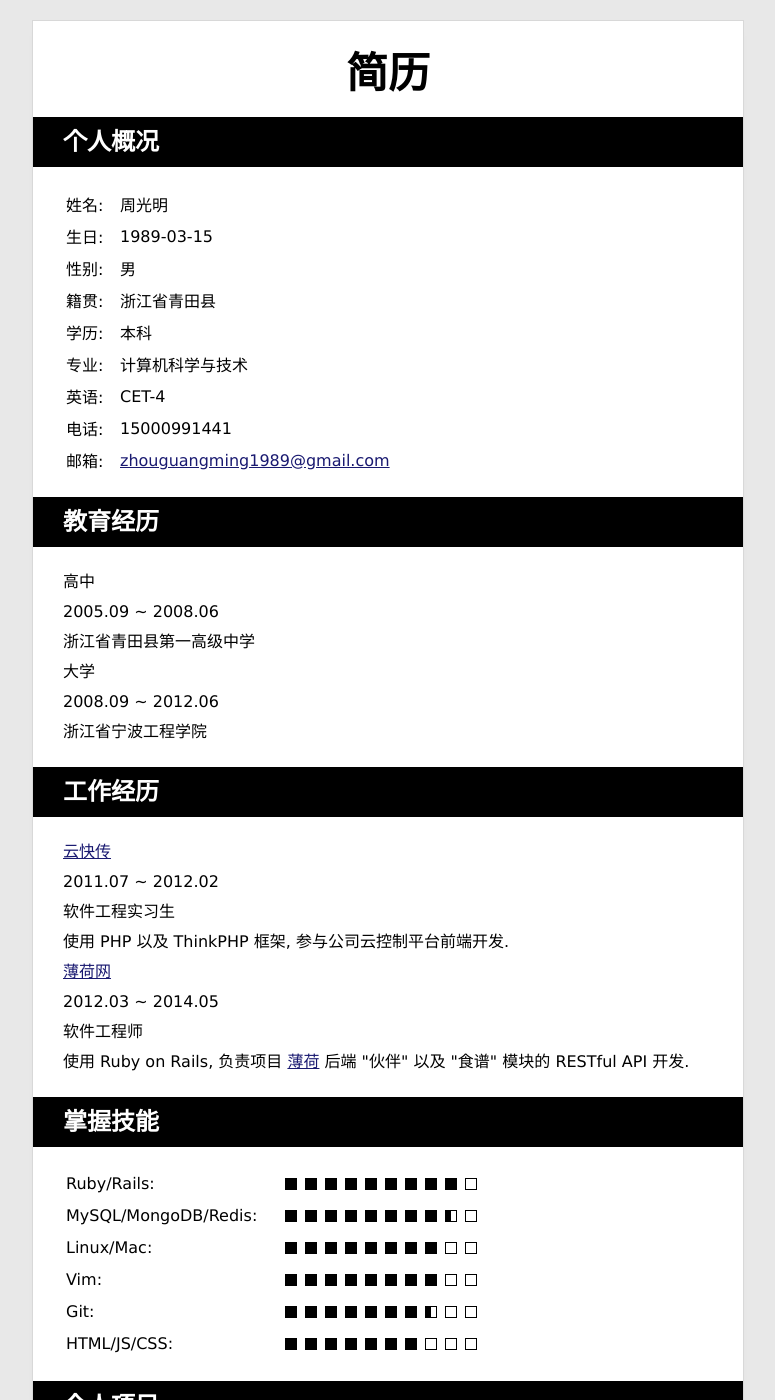
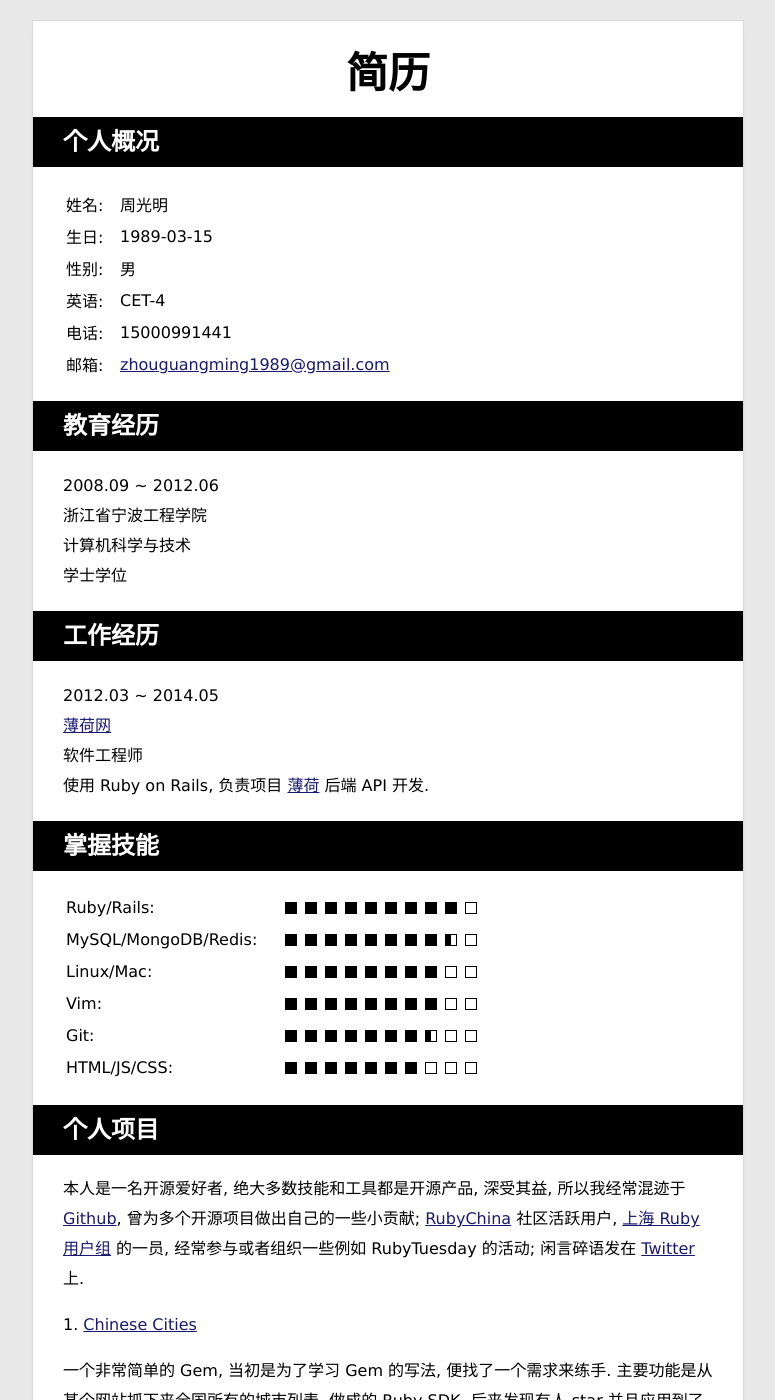
Before and after one commit to Leslie89xlxiao/zhouguangming.github.io, a Jekyll site: the page resume.html, which Jekyll copies as it is, in a window 1280 px wide and 1400 px high. Shown: the whole window, without its empty margins (252-1027 px from the left). Built offline with Jekyll 4.4.1, drawn with Linux system fonts in a browser that asks for light colours; Markdown is read by kramdown in place of the engine named in the settings.

Commit message:
update resume

```diff
--- a/resume.html
+++ b/resume.html
@@ -134,18 +134,6 @@
             <td>男</td>
           </tr>
           <tr>
-            <td>籍贯:</td>
-            <td>浙江省青田县</td>
-          </tr>
-          <tr>
-            <td>学历:</td>
-            <td>本科</td>
-          </tr>
-          <tr>
-            <td>专业:</td>
-            <td>计算机科学与技术</td>
-          </tr>
-          <tr>
             <td>英语:</td>
             <td>CET-4</td>
           </tr>
@@ -164,15 +152,10 @@
 
       <div id='education'>
         <ul>
-          <li>高中</li>
-          <li>2005.09 ~ 2008.06</li>
-          <li>浙江省青田县第一高级中学</li>
-        </ul>
-
-        <ul>
-          <li>大学</li>
           <li>2008.09 ~ 2012.06</li>
           <li>浙江省宁波工程学院</li>
+          <li>计算机科学与技术</li>
+          <li>学士学位</li>
         </ul>
       </div>
 
@@ -180,17 +163,10 @@
 
       <div id='work'>
         <ul>
-          <li><a href='http://cloudkc.net'>云快传</a></li>
-          <li>2011.07 ~ 2012.02</li>
-          <li>软件工程实习生</li>
-          <li>使用 PHP 以及 ThinkPHP 框架, 参与公司云控制平台前端开发.</li>
-        </ul>
-
-        <ul>
+          <li>2012.03 ~ 2014.05</li>
           <li><a href='http://boohee.com'>薄荷网</a></li>
-          <li>2012.03 ~ 2014.05</li>
           <li>软件工程师</li>
-          <li>使用 Ruby on Rails, 负责项目 <a href='https://itunes.apple.com/cn/app/bao-he-jian-fei-jian-shen/id457856023?mt=8' >薄荷</a> 后端 "伙伴" 以及 "食谱" 模块的 RESTful API 开发.</li>
+          <li>使用 Ruby on Rails, 负责项目 <a href='https://itunes.apple.com/cn/app/bao-he-jian-fei-jian-shen/id457856023?mt=8' >薄荷</a> 后端 API 开发.</li>
         </ul>
       </div>
 
```
